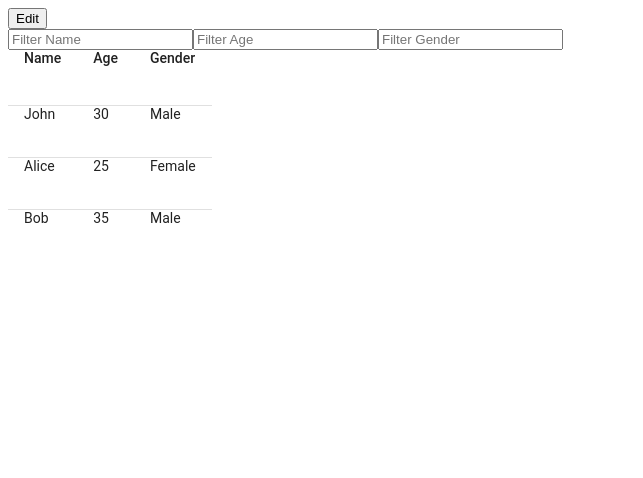
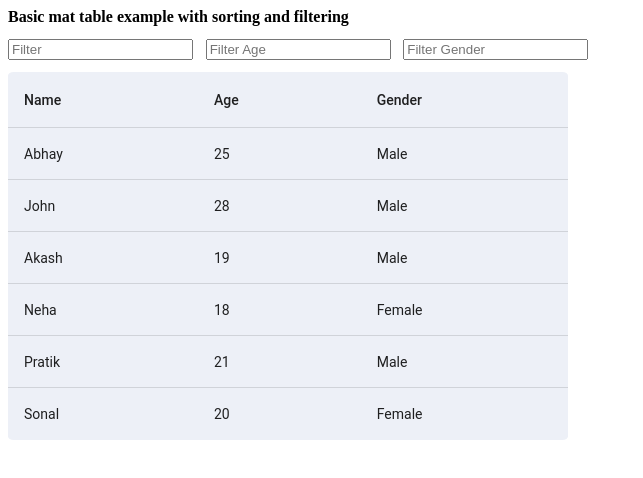
Before and after one commit to VishKapare10/matApp, an Angular app: page / in a window 1280 px wide. Shown: the top 478 px of the page, without its empty margins (0-643 px from the left). Built offline with nearby package versions, Linux system fonts and the light colour scheme.

Commit message:
UI changes.

```diff
--- a/src/app/mattb/mattb.component.html
+++ b/src/app/mattb/mattb.component.html
@@ -1,48 +1,59 @@
 <!-- app.component.html -->
-<div class="container">
-    <div>
-      <div>
+<div class="ng-container">
+  <!-- <div>
+    <div style="margin-bottom: 2%;">
       <button (click)="Editrows()">
         <span class="editdeleteupdatecancel">Edit</span>
       </button>
     </div>
-    </div>
+  </div> -->
 
+  <strong>Basic mat table example with sorting and filtering</strong>
   <!-- Filter input fields for each column -->
+  <div style="margin-top: 1%;margin-bottom: 1%;">
+    <input style="margin-right: 1%;" matInput (keyup)="applyFilter($event, 'name')" placeholder="Filter">
 
-      <input matInput (keyup)="applyFilter($event, 'name')" placeholder="Filter Name">
-
-      <input matInput (keyup)="applyFilter($event, 'age')" placeholder="Filter Age">
+    <input style="margin-right: 1%;" matInput (keyup)="applyFilter($event, 'age')" placeholder="Filter Age">
 
     <input matInput (keyup)="applyFilter($event, 'gender')" placeholder="Filter Gender">
 
-      <mat-table class="mat-elevation-z8" [dataSource]="filteredDataSource">
 
-              <!-- Column definitions -->
-              <ng-container matColumnDef="select">
-                <th mat-header-cell *matHeaderCellDef>Age</th>
-                <td mat-cell *matCellDef="let row">{{ row.age }}</td>
+  </div>
+<mat-card style="width: 560px;height: auto;background-color:rgb(237, 240, 247);border-radius:1%;">
+  <table mat-table [dataSource]="dataSource" matSort class="mat-elevation-z8">
+
+
+    <!-- Name Column -->
+    <ng-container matColumnDef="name">
+      <th mat-header-cell *matHeaderCellDef mat-sort-header sortActionDescription="Sort by name">
+        Name
+      </th>
+      <td mat-cell *matCellDef="let element"> {{element.name}} </td>
     </ng-container>
 
-              <!-- Column 1 -->
-              <ng-container matColumnDef="name">
-                <th mat-header-cell *matHeaderCellDef mat-sort-header>Name</th>
-                <td mat-cell *matCellDef="let row">{{ row.name }}</td>
+    <!-- Weight Column -->
+    <ng-container matColumnDef="age">
+      <th mat-header-cell *matHeaderCellDef mat-sort-header sortActionDescription="Sort by age">
+        Age
+      </th>
+      <td mat-cell *matCellDef="let element"> {{element.age}} </td>
     </ng-container>
 
-              <!-- Column 2 -->
-              <ng-container matColumnDef="age">
-                <th mat-header-cell *matHeaderCellDef mat-sort-header>Age</th>
-                <td mat-cell *matCellDef="let row">{{ row.age }}</td>
+    <!-- Symbol Column -->
+    <ng-container matColumnDef="gender">
+      <th mat-header-cell *matHeaderCellDef mat-sort-header sortActionDescription="Sort by gender">
+        Gender
+      </th>
+      <td mat-cell *matCellDef="let element"> {{element.gender}} </td>
     </ng-container>
 
-              <!-- Column 3 -->
-              <ng-container matColumnDef="gender">
-                <th mat-header-cell *matHeaderCellDef mat-sort-header>Gender</th>
-                <td mat-cell *matCellDef="let row">{{ row.gender }}</td>
-              </ng-container>
+    <tr mat-header-row *matHeaderRowDef="displayedColumns"></tr>
+    <tr mat-row *matRowDef="let row; columns: displayedColumns;"></tr>
+  </table>
+</mat-card>
 
-              <tr mat-header-row *matHeaderRowDef="displayedColumns2"></tr>
-              <tr mat-row *matRowDef="let row; columns: displayedColumns2;"></tr>
-        </mat-table>
+
+
+
+
 </div>
--- a/src/app/mattb/mattb.component.ts
+++ b/src/app/mattb/mattb.component.ts
@@ -1,63 +1,75 @@
-import { Component, ViewChild } from '@angular/core';
-import { MatTableDataSource, MatTable, MatColumnDef, MatHeaderCellDef, MatHeaderCell, MatCellDef, MatCell, MatHeaderRowDef, MatHeaderRow, MatRowDef, MatRow } from '@angular/material/table';
-import { MatSort } from '@angular/material/sort';
-import { MatFormFieldModule } from '@angular/material/form-field';
-import {MatTableModule} from '@angular/material/table'
-import { MatInputModule } from '@angular/material/input';
-//import { MatSortModule } from '@angular/material/sort';
-import { MatPaginatorModule } from '@angular/material/paginator';
+import { OnInit, AfterViewInit, Component, ViewChild } from '@angular/core';
+import { MatSort, Sort, MatSortModule } from '@angular/material/sort';
+import { MatTableDataSource, MatTableModule } from '@angular/material/table';
+import {MatCardModule} from '@angular/material/card';
+
 
 // app.component.ts
 
 export interface UserData {
-  id: string;
   name: string;
   age: number;
   gender: string;
 }
+
+const ELEMENT_DATA: UserData[] = [
+  { name: 'Abhay', age: 25, gender: 'Male' },
+  { name: 'John', age: 28, gender: 'Male' },
+  { name: 'Akash', age: 19, gender: 'Male' },
+  { name: 'Neha', age: 18, gender: 'Female' },
+  { name: 'Pratik', age: 21, gender: 'Male' },
+  { name: 'Sonal', age: 20, gender: 'Female' }
+];
+
+let originalData: UserData[];
 
 @Component({
   selector: 'app-mattb',
   templateUrl: './mattb.component.html',
   styleUrl: './mattb.component.css',
   standalone: true,
-    imports: [MatTable, MatColumnDef, MatHeaderCellDef, MatHeaderCell, MatCellDef, MatCell, MatHeaderRowDef, MatHeaderRow, MatRowDef, MatRow]
+  imports: [MatTableModule, MatSortModule,MatCardModule],
 })
-export class MattbComponent {
+export class MattbComponent implements OnInit, AfterViewInit {
+  @ViewChild(MatSort)
+  sort: MatSort = new MatSort();
 
+  displayedColumns: string[] = ['name', 'age', 'gender'];
+  dataSource = new MatTableDataSource(ELEMENT_DATA);
+  filteredDataSource: UserData[] | undefined;
 
+  ngOnInit() {
+    originalData = this.dataSource.data;
+  }
+
+  ngAfterViewInit() {
+    this.dataSource.sort = this.sort;
+  }
   Editrows() {
     throw new Error('Method not implemented.');
   }
-    displayedColumns2: string[] = ['name', 'age', 'gender'];
-    dataSource2: UserData[] = [
-      { id: '1', name: 'John', age: 30, gender: 'Male' },
-      { id: '2', name: 'Alice', age: 25, gender: 'Female' },
-      { id: '3', name: 'Bob', age: 35, gender: 'Male' }
-    ];
-    filteredDataSource: UserData[] = this.dataSource2;
 
   applyFilter(event: Event, column: string) {
-      console.log('apply filter',column);
 
-      const filterValue = (event.target as HTMLInputElement).value.trim().toLowerCase();
+    const filterValue = (event.target as HTMLInputElement).value
+      .trim()
+      .toLowerCase();
     if (!filterValue) {
-        this.filteredDataSource = this.dataSource2;
+      this.filteredDataSource = originalData;
+      this.dataSource.data = originalData;
       return;
     }
 
-      this.filteredDataSource = this.dataSource2.filter(data => {
+    this.dataSource.data = this.dataSource.data.filter((data) => {
       if (column === 'name') {
         return data[column].toLowerCase().includes(filterValue);
       } else if (column === 'age') {
         return data[column].toString().toLowerCase().includes(filterValue);
       } else if (column === 'gender') {
-      return data[column].toLowerCase() === filterValue;
+        return data[column].toLowerCase().includes(filterValue);
       }
       // Add a default return statement
       return false; // or any other default value
     });
   }
-
-
 }
--- a/src/main.ts
+++ b/src/main.ts
@@ -7,9 +7,9 @@ import { MatTableModule } from '@angular/material/table';
 import { MatFormFieldModule } from '@angular/material/form-field';
 import { AppRoutingModule } from './app/app-routing.module';
 import { BrowserModule, bootstrapApplication } from '@angular/platform-browser';
-
+import { BrowserAnimationsModule } from '@angular/platform-browser/animations';
 
 bootstrapApplication(AppComponent, {
-    providers: [importProvidersFrom(BrowserModule, AppRoutingModule, MatFormFieldModule, MatTableModule)]
+    providers: [importProvidersFrom(BrowserModule, AppRoutingModule, MatFormFieldModule, MatTableModule,BrowserAnimationsModule)]
 })
   .catch(err => console.error(err));
```
Lines whose indentation alone changed are shown as unchanged.
